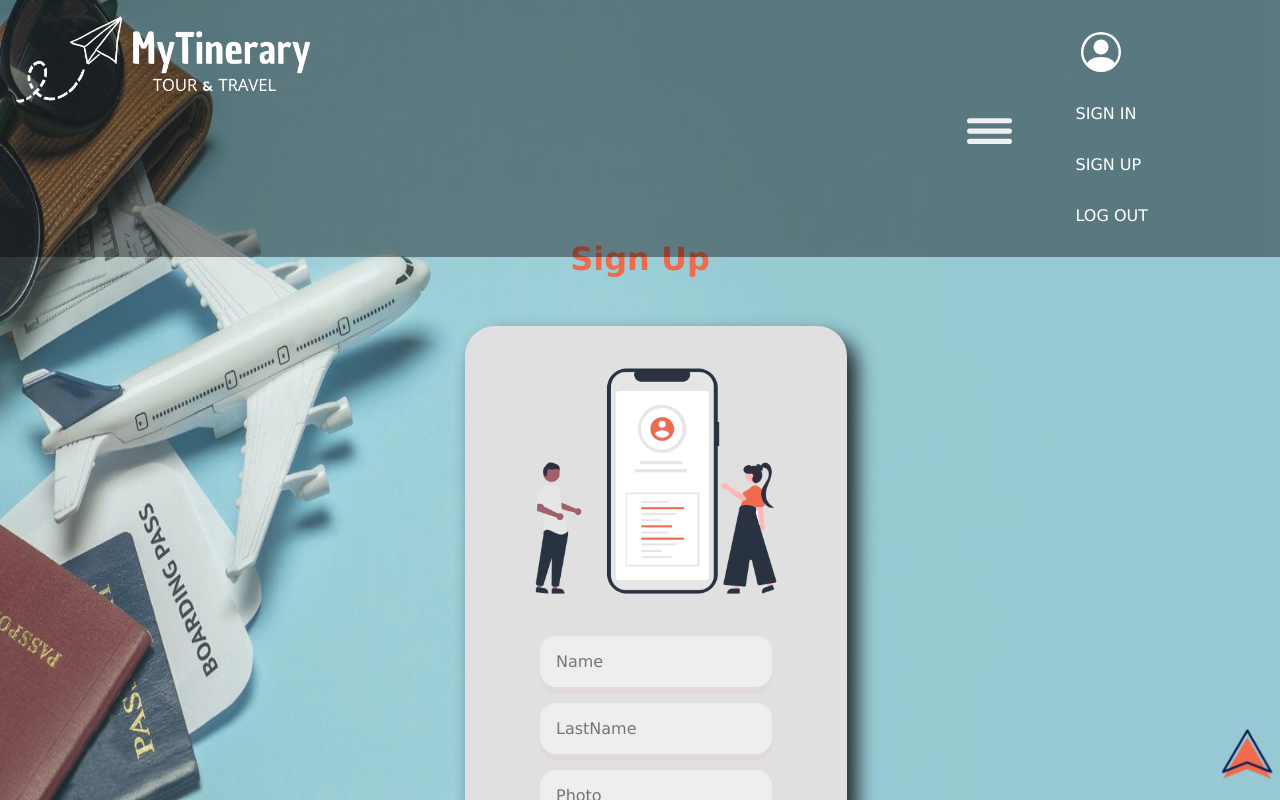
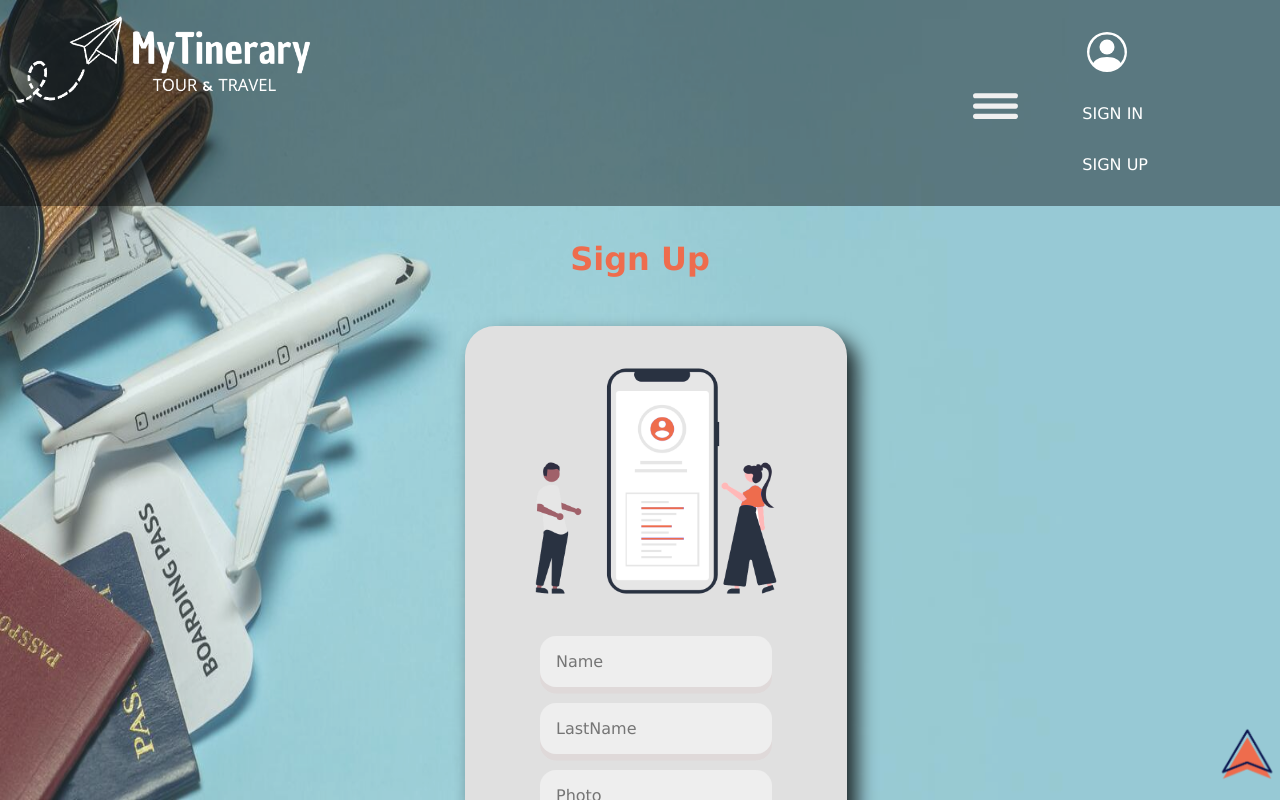
Before and after one commit to AleeDario/my-tinerary-los-nashes, a React (Create React App) app: page /signUp in a window 1280 px wide. Both pictures are taken after a click on the button 1123 px from the left and 61 px from the top of the page. Shown: the top 800 px of the page. Built offline with nearby package versions, Linux system fonts and the light colour scheme.

Commit message:
MT-02-48

```diff
--- a/src/App.js
+++ b/src/App.js
@@ -23,7 +23,7 @@ function App() {
 
     const dispatch = useDispatch()
     const { reLogin } = userActions
-    const { online} = useSelector(state => state.user)
+    const { online } = useSelector(state => state.user)
     const token = JSON.parse(localStorage.getItem("token"))
 
     useEffect(() => {
@@ -46,8 +46,10 @@ function App() {
                 <Route path="/detailsH/:id" element={<DetailsHotels />} />
                 <Route path="/newcity" element={<NewCity />} />
                 <Route path="/newhotel" element={<NewHotel />} />
-                <Route path="/mycities" element={<MyCities />} />
-                <Route path="/myhotels" element={<MyHotels />} />
+                <Route element={<ProtectedRoute isAllowed={!!online} reDirect='/signin' />}>
+                    <Route path="/mycities" element={<MyCities />} />
+                    <Route path="/myhotels" element={<MyHotels />} />
+                </Route>
                 <Route element={<ProtectedRoute isAllowed={!!online} reDirect='/signin' />}>
                     <Route path="/myitineraries" element={<MyItineraries />} />
                     <Route path="/myshows" element={<MyShows />} />
--- a/src/components/Navbar.jsx
+++ b/src/components/Navbar.jsx
@@ -49,17 +49,23 @@ export default function Navbar() {
                                     <CallToAction rute='/signup' classN='btn3' text='SIGN UP' />
                                 </>
                             )}
-                            {online && role === 'admin' && (
+                            {role === 'user' && (
+                                <>
+                                    <CallToAction rute='/myitineraries' classN='btn3' text='MY ITINERARY' />
+                                    <CallToAction rute='/myshows' classN='btn3' text='MY SHOWS' />
+                                </>
+                            )}
+                            {role === 'admin' && (
                                 <>
                                     <CallToAction rute='/newcity' classN='btn3' text='NEW CITY' />
                                     <CallToAction rute='/newhotel' classN='btn3' text='NEW HOTEL' />
                                     <CallToAction rute='/mycities' classN='btn3' text='MY CITIES' />
                                     <CallToAction rute='/myhotels' classN='btn3' text='MY HOTELS' />
-                                    <CallToAction rute='/myitineraries' classN='btn3' text='MY ITINERARY' />
-                                    <CallToAction rute='/myshows' classN='btn3' text='MY SHOWS' />
                                 </>
                             )}
-                            <CallToAction classN='btn3' text='LOG OUT' />
+                            {online && (
+                                <CallToAction classN='btn3' text='LOG OUT' />
+                            )}
                         </div>
                     )}
                 </div>
```
